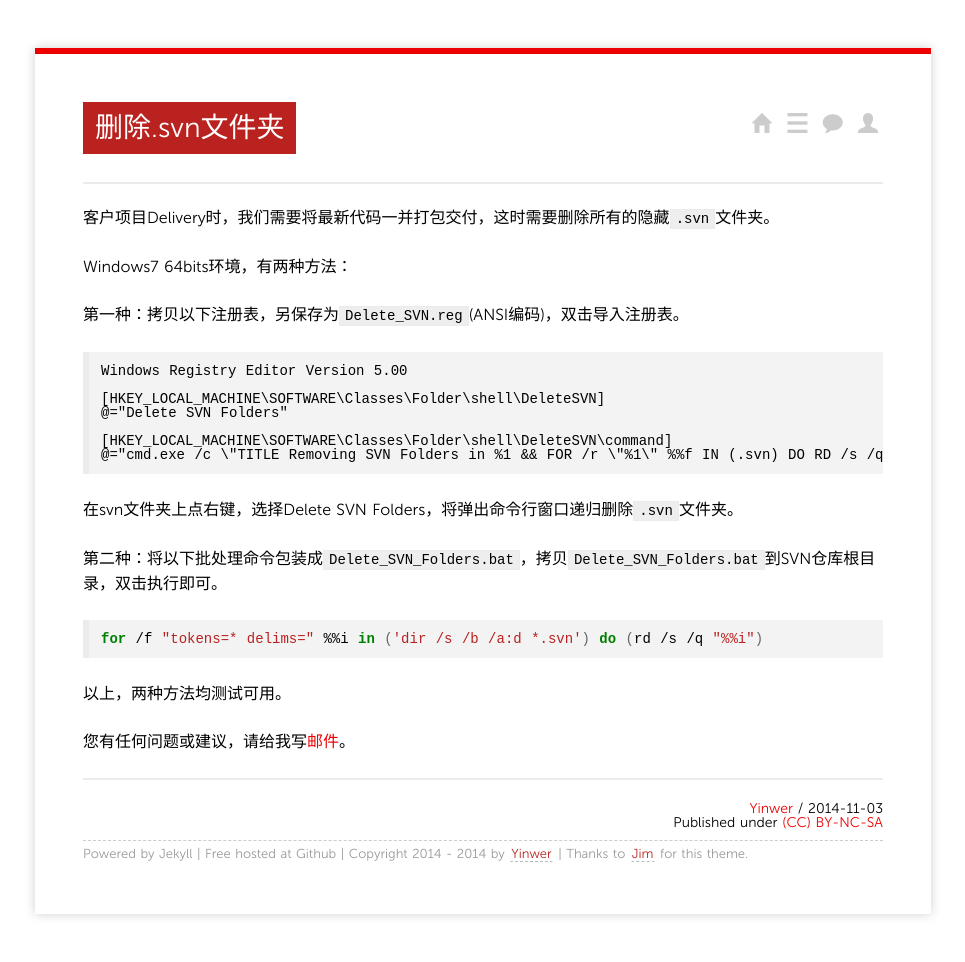
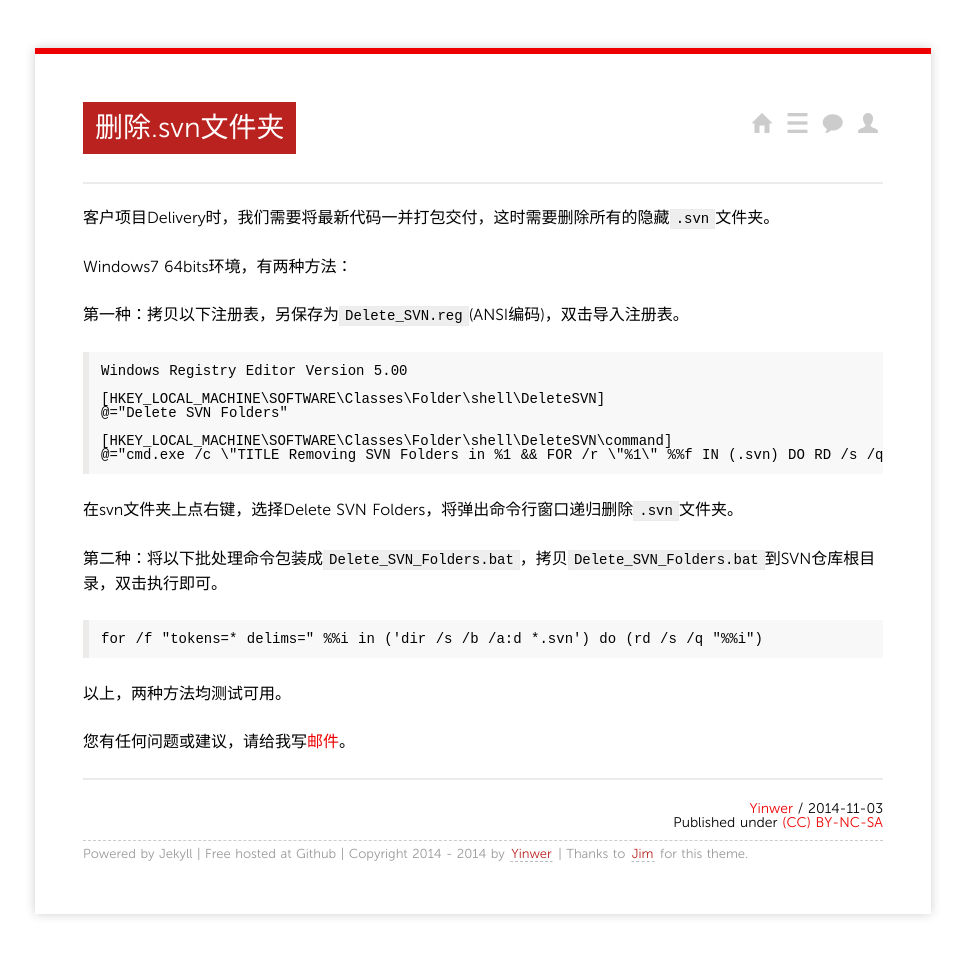
Before and after one commit to yinwer81/yinwer81.github.com, a Jekyll site: the page built from _posts/201411/2014-11-03-delete-svn-folders.md, in a window 1280 px wide. Shown: the whole page, without its empty margins (157-1122 px from the left). Built offline with Jekyll 4.4.1, drawn with Linux system fonts in a browser that asks for light colours; nearby versions of some CDN libraries; Markdown is read by kramdown in place of the engine named in the settings; comment, search, counter and statistics services are not loaded.

Commit message:
refresh contents

```diff
--- a/_posts/201411/2014-11-03-delete-svn-folders.md
+++ b/_posts/201411/2014-11-03-delete-svn-folders.md
@@ -8,22 +8,22 @@
 Windows7 64bits环境，有两种方法：
 
 第一种：拷贝以下注册表，另保存为`Delete_SVN.reg`(ANSI编码)，双击导入注册表。
-{% highlight Registry %}
-Windows Registry Editor Version 5.00
 
-[HKEY_LOCAL_MACHINE\SOFTWARE\Classes\Folder\shell\DeleteSVN]
-@="Delete SVN Folders"
+	Windows Registry Editor Version 5.00
 
-[HKEY_LOCAL_MACHINE\SOFTWARE\Classes\Folder\shell\DeleteSVN\command]
-@="cmd.exe /c \"TITLE Removing SVN Folders in %1 && FOR /r \"%1\" %%f IN (.svn) DO RD /s /q \"%%f\" \""
-{% endhighlight %}
+	[HKEY_LOCAL_MACHINE\SOFTWARE\Classes\Folder\shell\DeleteSVN]
+	@="Delete SVN Folders"
+
+	[HKEY_LOCAL_MACHINE\SOFTWARE\Classes\Folder\shell\DeleteSVN\command]
+	@="cmd.exe /c \"TITLE Removing SVN Folders in %1 && FOR /r \"%1\" %%f IN (.svn) DO RD /s /q \"%%f\" \""
+
 
 在svn文件夹上点右键，选择Delete SVN Folders，将弹出命令行窗口递归删除`.svn`文件夹。
 
 第二种：将以下批处理命令包装成`Delete_SVN_Folders.bat`，拷贝`Delete_SVN_Folders.bat`到SVN仓库根目录，双击执行即可。
-{% highlight Shell %}
-for /f "tokens=* delims=" %%i in ('dir /s /b /a:d *.svn') do (rd /s /q "%%i")
-{% endhighlight %}
+
+	for /f "tokens=* delims=" %%i in ('dir /s /b /a:d *.svn') do (rd /s /q "%%i")
+
 
 以上，两种方法均测试可用。
 
```
Also changed, not shown: _posts/201411/2014-11-03-query_processid_commandline_on_windows.md (+6 -7 lines).
